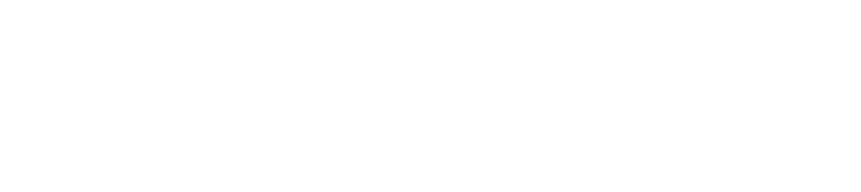
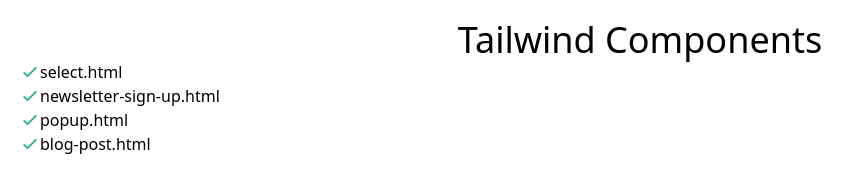
Before and after one commit to hallefsantos/tailwind-components, a website built with Vite: page index.html in a window 1280 px wide. Shown: the whole page, without its empty margins (0-861 px from the left). Built offline with nearby package versions, Linux system fonts and the light colour scheme.

Commit message:
Add all components to home

```diff
--- a/index.html
+++ b/index.html
@@ -8,7 +8,29 @@
 
   <link rel="stylesheet" href="./tailwind.css">
 </head>
-<body>
+<body class="p-5">
+  <h1 class="text-center text-4xl">Tailwind Components</h1>
+  <ul>
+    <li class="flex items-center">
+      <svg class="w-5 h-5 text-green-500" fill="none" stroke="currentColor" viewBox="0 0 24 24" xmlns="http://www.w3.org/2000/svg"><path stroke-linecap="round" stroke-linejoin="round" stroke-width="2" d="M5 13l4 4L19 7"></path></svg>
+      <a class="hover:text-blue-500 hover:underline transition-colors" href="select.html">select.html</a>
+    </li>
 
+    <li class="flex items-center">
+      <svg class="w-5 h-5 text-green-500" fill="none" stroke="currentColor" viewBox="0 0 24 24" xmlns="http://www.w3.org/2000/svg"><path stroke-linecap="round" stroke-linejoin="round" stroke-width="2" d="M5 13l4 4L19 7"></path></svg>
+      <a class="hover:text-blue-500 hover:underline transition-colors" href="newsletter-sign-up.html">newsletter-sign-up.html</a>
+    </li>
+
+    <li class="flex items-center">
+      <svg class="w-5 h-5 text-green-500" fill="none" stroke="currentColor" viewBox="0 0 24 24" xmlns="http://www.w3.org/2000/svg"><path stroke-linecap="round" stroke-linejoin="round" stroke-width="2" d="M5 13l4 4L19 7"></path></svg>
+      <a class="hover:text-blue-500 hover:underline transition-colors" href="popup.html">popup.html</a>
+    </li>
+
+    <li class="flex items-center">
+      <svg class="w-5 h-5 text-green-500" fill="none" stroke="currentColor" viewBox="0 0 24 24" xmlns="http://www.w3.org/2000/svg"><path stroke-linecap="round" stroke-linejoin="round" stroke-width="2" d="M5 13l4 4L19 7"></path></svg>
+      <a class="hover:text-blue-500 hover:underline transition-colors" href="blog-post.html">blog-post.html</a>
+    </li>
+
+  </ul>
 </body>
 </html>
```
